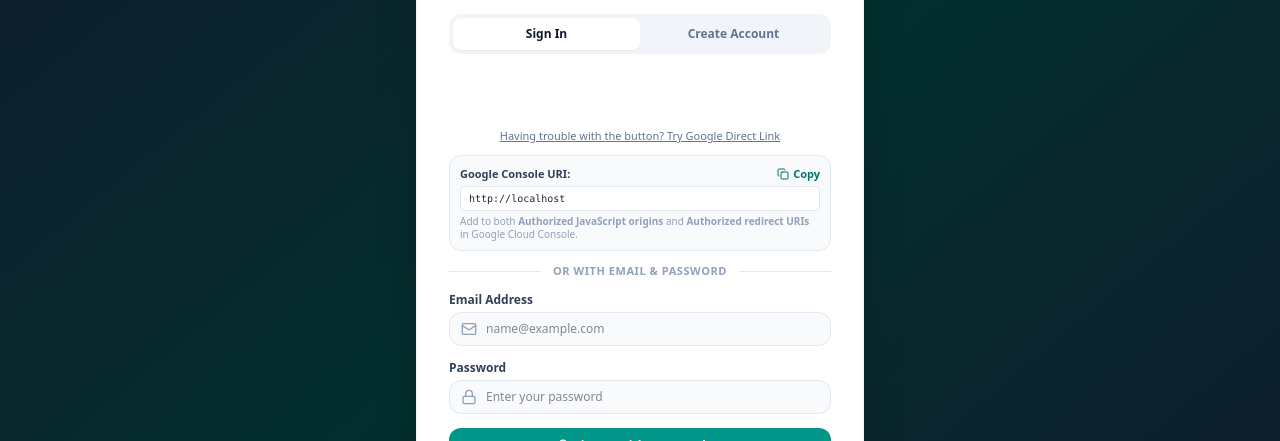
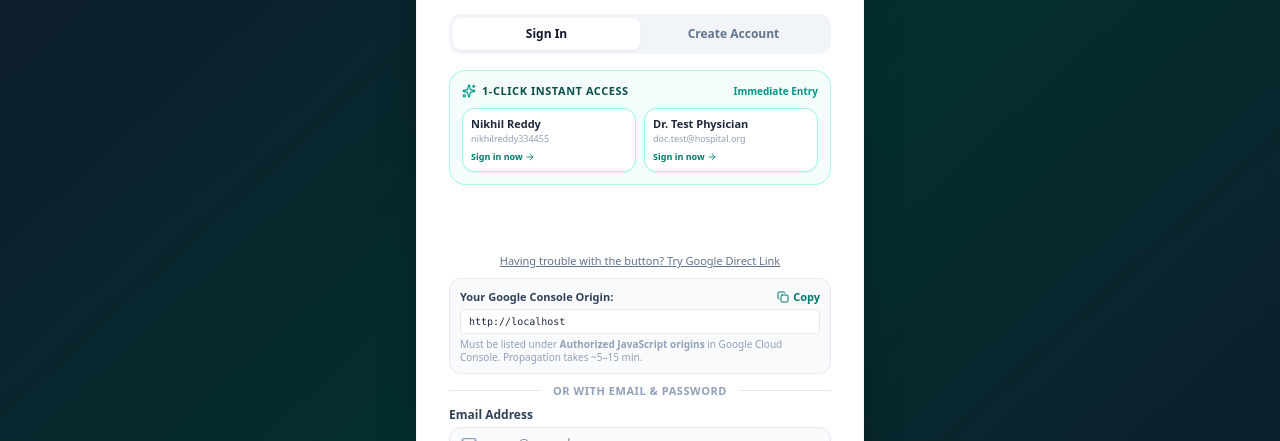
Before and after one commit to nikhilreddy334455/kt1, a React (Vite) app in the folder client/: page / in a window 1280 px wide. Shown: the part 311-752 px from the top of the page. Built offline with nearby package versions, Linux system fonts and the light colour scheme; no server answers.

Commit message:
Add 1-click instant login bypass, auto password activation for Google accounts, and URL diagnostic notice

```diff
--- a/client/src/components/AuthLanding.jsx
+++ b/client/src/components/AuthLanding.jsx
@@ -148,23 +148,25 @@ export default function AuthLanding({ onAuthSuccess }) {
   };
 
   // 4. Secure Email & Password Login / Signup
-  const handleEmailSubmit = async (e) => {
-    e.preventDefault();
+  const handleEmailSubmit = async (e, overrideEmail, overridePassword) => {
+    if (e && e.preventDefault) e.preventDefault();
     setError(null);
     setSuccessMsg(null);
 
-    const cleanEmail = email.trim().toLowerCase();
-    if (!cleanEmail) {
+    const targetEmail = (overrideEmail || email).trim().toLowerCase();
+    const targetPassword = overridePassword || password;
+
+    if (!targetEmail) {
       setError('Please enter your email address.');
       return;
     }
 
-    if (!password || password.length < 6) {
+    if (!targetPassword || targetPassword.length < 6) {
       setError('Password must be at least 6 characters long.');
       return;
     }
 
-    if (tab === 'signup' && (!fullName.trim() || fullName.trim().length < 2)) {
+    if (!overrideEmail && tab === 'signup' && (!fullName.trim() || fullName.trim().length < 2)) {
       setError('Please enter your full name (minimum 2 characters).');
       return;
     }
@@ -172,17 +174,17 @@ export default function AuthLanding({ onAuthSuccess }) {
     setLoading(true);
 
     try {
-      const endpoint = tab === 'signup' ? '/api/auth/signup' : '/api/auth/login';
-      const payload = tab === 'signup'
+      const endpoint = (!overrideEmail && tab === 'signup') ? '/api/auth/signup' : '/api/auth/login';
+      const payload = (!overrideEmail && tab === 'signup')
         ? {
-            email: cleanEmail,
-            password,
+            email: targetEmail,
+            password: targetPassword,
             fullName: fullName.trim(),
             phoneNumber: phoneNumber.trim() || undefined
           }
         : {
-            email: cleanEmail,
-            password
+            email: targetEmail,
+            password: targetPassword
           };
 
       const res = await fetch(apiUrl(endpoint), {
@@ -203,7 +205,7 @@ export default function AuthLanding({ onAuthSuccess }) {
         localStorage.setItem('healthsync_token', data.token);
       }
 
-      setSuccessMsg(tab === 'signup' ? 'Account created successfully!' : 'Signed in successfully!');
+      setSuccessMsg(tab === 'signup' && !overrideEmail ? 'Account created successfully!' : 'Signed in successfully!');
       setTimeout(() => {
         onAuthSuccess(data.patient);
       }, 500);
@@ -213,6 +215,29 @@ export default function AuthLanding({ onAuthSuccess }) {
       setLoading(false);
     }
   };
+
+  const handleQuickLogin = (quickEmail, quickPassword) => {
+    setEmail(quickEmail);
+    setPassword(quickPassword);
+    setTab('login');
+    handleEmailSubmit(null, quickEmail, quickPassword);
+  };
+
+  // Check for URL OAuth error on mount
+  useEffect(() => {
+    try {
+      const searchParams = new URLSearchParams(window.location.search);
+      const hashParams = new URLSearchParams(window.location.hash.replace(/^#/, ''));
+      const oauthErr = searchParams.get('error') || hashParams.get('error');
+      if (oauthErr) {
+        if (oauthErr === 'redirect_uri_mismatch' || oauthErr.includes('mismatch')) {
+          setError(`Google OAuth Notice: redirect_uri_mismatch. Google Cloud Console takes 5–15 minutes to propagate added domains. Click the 1-Click Sign-In button below to access your account immediately!`);
+        } else {
+          setError(`Google authentication notice: ${oauthErr}. You can sign in instantly using the 1-Click button below.`);
+        }
+      }
+    } catch (e) {}
+  }, []);
 
   return (
     <div className="min-h-screen bg-gradient-to-br from-slate-900 via-teal-950 to-slate-900 flex flex-col justify-between text-slate-100 font-sans px-4 py-8">
@@ -258,7 +283,7 @@ export default function AuthLanding({ onAuthSuccess }) {
         </div>
 
         {/* Tab Switcher */}
-        <div className="flex bg-slate-100 p-1 rounded-xl mb-5">
+        <div className="flex bg-slate-100 p-1 rounded-xl mb-4">
           <button
             type="button"
             onClick={() => { setTab('login'); setError(null); setSuccessMsg(null); }}
@@ -286,7 +311,7 @@ export default function AuthLanding({ onAuthSuccess }) {
         {/* Feedback Alerts */}
         {error && (
           <div className="mb-4 p-3 rounded-xl bg-rose-50 border border-rose-200 flex items-start gap-2 text-xs text-rose-700 animate-in fade-in">
-            <AlertCircle className="w-4 h-4 flex-shrink-0 mt-0.5" />
+            <AlertCircle className="w-4 h-4 flex-shrink-0 mt-0.5 text-rose-600" />
             <span className="leading-snug">{error}</span>
           </div>
         )}
@@ -298,8 +323,51 @@ export default function AuthLanding({ onAuthSuccess }) {
           </div>
         )}
 
+        {/* 1-Click Instant Demo / Patient Access */}
+        <div className="mb-4 p-3 rounded-2xl bg-teal-50/70 border border-teal-200/80">
+          <div className="flex items-center justify-between mb-2">
+            <span className="text-[11px] font-bold text-teal-900 flex items-center gap-1.5 uppercase tracking-wider">
+              <Sparkles className="w-3.5 h-3.5 text-teal-600" />
+              1-Click Instant Access
+            </span>
+            <span className="text-[10px] text-teal-600 font-semibold">Immediate Entry</span>
+          </div>
+          <div className="grid grid-cols-2 gap-2">
+            <button
+              type="button"
+              disabled={loading}
+              onClick={() => handleQuickLogin('nikhilreddy334455@gmail.com', 'Password123!')}
+              className="p-2 bg-white hover:bg-teal-100/50 border border-teal-200 rounded-xl text-left transition-all shadow-xs group"
+            >
+              <div className="text-[11px] font-bold text-slate-800 group-hover:text-teal-900 leading-tight">
+                Nikhil Reddy
+              </div>
+              <div className="text-[9px] text-slate-400 truncate mt-0.5">nikhilreddy334455</div>
+              <div className="text-[9px] text-teal-700 font-semibold mt-1 flex items-center gap-0.5">
+                <span>Sign in now</span>
+                <ArrowRight className="w-2.5 h-2.5" />
+              </div>
+            </button>
+            <button
+              type="button"
+              disabled={loading}
+              onClick={() => handleQuickLogin('doc.test@hospital.org', 'Password123!')}
+              className="p-2 bg-white hover:bg-teal-100/50 border border-teal-200 rounded-xl text-left transition-all shadow-xs group"
+            >
+              <div className="text-[11px] font-bold text-slate-800 group-hover:text-teal-900 leading-tight">
+                Dr. Test Physician
+              </div>
+              <div className="text-[9px] text-slate-400 truncate mt-0.5">doc.test@hospital.org</div>
+              <div className="text-[9px] text-teal-700 font-semibold mt-1 flex items-center gap-0.5">
+                <span>Sign in now</span>
+                <ArrowRight className="w-2.5 h-2.5" />
+              </div>
+            </button>
+          </div>
+        </div>
+
         {/* Official Google Identity Services Button Container */}
-        <div className="mb-5 flex flex-col items-center justify-center gap-2.5">
+        <div className="mb-4 flex flex-col items-center justify-center gap-2">
           <div
             ref={googleBtnContainerRef}
             className="w-full flex justify-center min-h-[44px]"
@@ -318,7 +386,7 @@ export default function AuthLanding({ onAuthSuccess }) {
           {/* Helper details for Google Console redirect URI */}
           <div className="w-full bg-slate-50 border border-slate-200 rounded-xl p-2.5 text-[11px] text-slate-600 space-y-1">
             <div className="flex items-center justify-between">
-              <span className="font-semibold text-slate-700">Google Console URI:</span>
+              <span className="font-semibold text-slate-700">Your Google Console Origin:</span>
               <button
                 type="button"
                 onClick={handleCopyOrigin}
@@ -332,13 +400,13 @@ export default function AuthLanding({ onAuthSuccess }) {
               {currentOrigin}
             </div>
             <p className="text-[10px] text-slate-400 leading-tight">
-              Add to both <strong>Authorized JavaScript origins</strong> and <strong>Authorized redirect URIs</strong> in Google Cloud Console.
+              Must be listed under <strong>Authorized JavaScript origins</strong> in Google Cloud Console. Propagation takes ~5–15 min.
             </p>
           </div>
         </div>
 
         {/* Divider */}
-        <div className="relative flex items-center justify-center mb-5">
+        <div className="relative flex items-center justify-center mb-4">
           <div className="border-t border-slate-200 w-full"></div>
           <span className="bg-white px-3 text-[11px] font-semibold uppercase tracking-wider text-slate-400 absolute">
             Or with email & password
```
Also changed, not shown: 1 other file (tests, documents, lock files or other folders).
